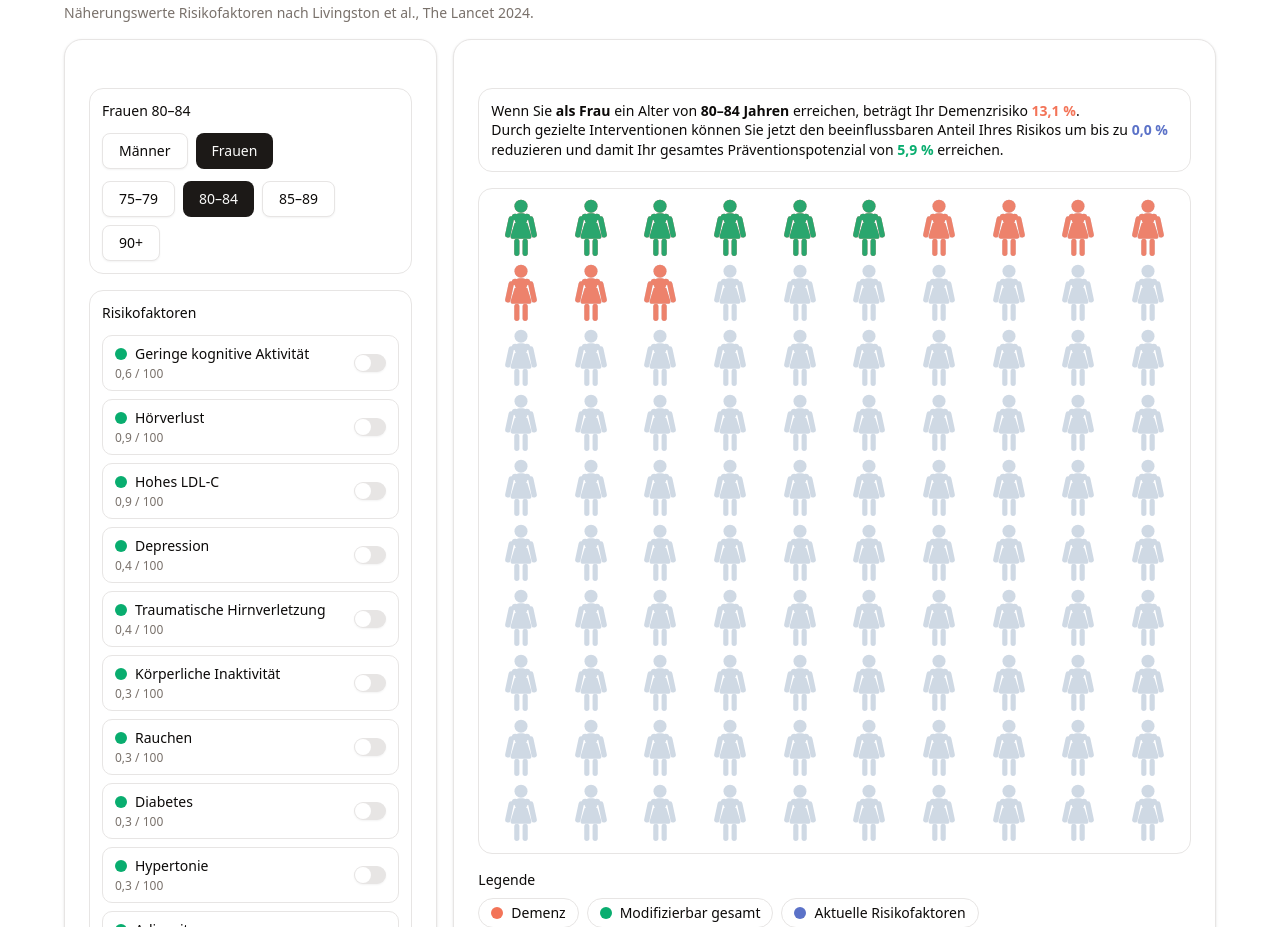
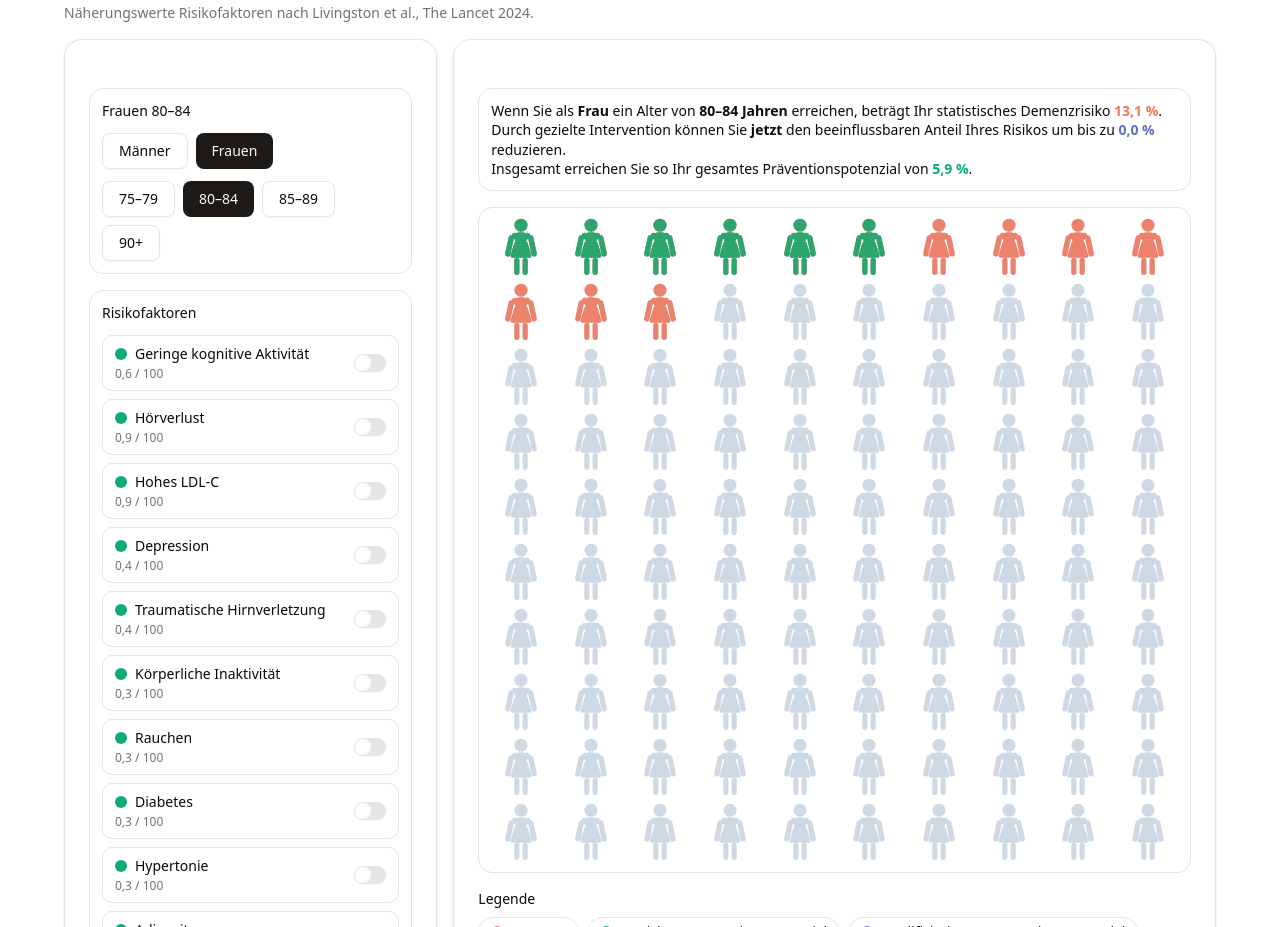
Before and after one commit to niklasrast-lethe/demenz-visualizer, a Next.js app: page / in a window 1280 px wide. Shown: the part 85-1012 px from the top of the page. Built offline with nearby package versions, Linux system fonts and the light colour scheme.

Commit message:
Update_29.01.2026_Wording

```diff
--- a/src/app/page.tsx
+++ b/src/app/page.tsx
@@ -564,13 +564,15 @@ export default function HundredPeopleVisualizer() {
 
   const sentenceStratum = (
     <span>
-      Wenn Sie <span className="font-semibold">{SEX_LABEL_SENTENCE[sex]}</span> ein Alter von{" "}
-      <span className="font-semibold">{ageLabel} Jahren</span> erreichen, beträgt Ihr Demenzrisiko{" "}
+      Wenn Sie als <span className="font-semibold">{sex === "w" ? "Frau" : "Mann"}</span> ein Alter von{" "}
+      <span className="font-semibold">{ageLabel} Jahren</span> erreichen, beträgt Ihr statistisches Demenzrisiko{" "}
       <span className={`font-semibold ${DEMENTIA_COLOR_CLASS}`}>{fmtDE(prevalence)} %</span>.
       <br />
-      Durch gezielte Interventionen können Sie jetzt den beeinflussbaren Anteil Ihres Risikos um bis zu{" "}
-      <span className={`font-semibold ${SELECTED_FACTOR_COLOR_CLASS}`}>{fmtDE(preventedBlue)} %</span> reduzieren und damit Ihr gesamtes Präventionspotenzial von{" "}
-      <span className={`font-semibold ${PREVENTABLE_COLOR_CLASS}`}>{fmtDE(preventableCap)} %</span> erreichen.
+      Durch gezielte Intervention können Sie <span className="font-semibold">jetzt</span> den beeinflussbaren Anteil Ihres Risikos um bis zu{" "}
+      <span className={`font-semibold ${SELECTED_FACTOR_COLOR_CLASS}`}>{fmtDE(preventedBlue)} %</span> reduzieren.
+      <br />
+      Insgesamt erreichen Sie so Ihr gesamtes Präventionspotenzial von{" "}
+      <span className={`font-semibold ${PREVENTABLE_COLOR_CLASS}`}>{fmtDE(preventableCap)} %</span>.
     </span>
   );
 
@@ -711,11 +713,11 @@ export default function HundredPeopleVisualizer() {
                   </div>
                   <div className="flex items-center gap-2 rounded-full border px-3 py-1">
                     <span className={`inline-flex h-3 w-3 rounded-full ${PREVENTABLE_BG_CLASS}`} aria-hidden="true" />
-                    <span className="text-sm">Modifizierbar gesamt</span>
+                    <span className="text-sm">Erreichtes Präventionspotenzial</span>
                   </div>
                   <div className="flex items-center gap-2 rounded-full border px-3 py-1">
                     <span className={`inline-flex h-3 w-3 rounded-full ${SELECTED_FACTOR_BG_CLASS}`} aria-hidden="true" />
-                    <span className="text-sm">Aktuelle Risikofaktoren</span>
+                    <span className="text-sm">Modifizierbares Präventionspotenzial</span>
                   </div>
                 </div>
               </div>
```
